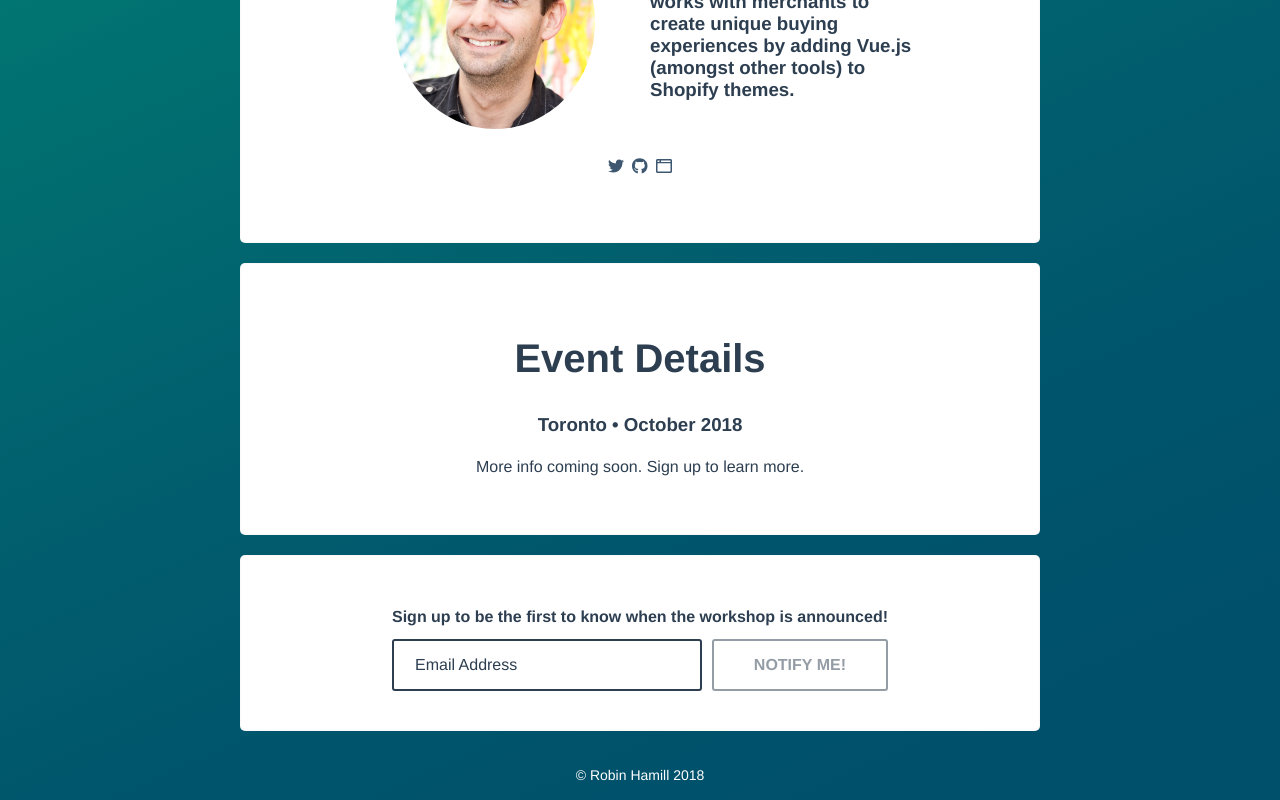
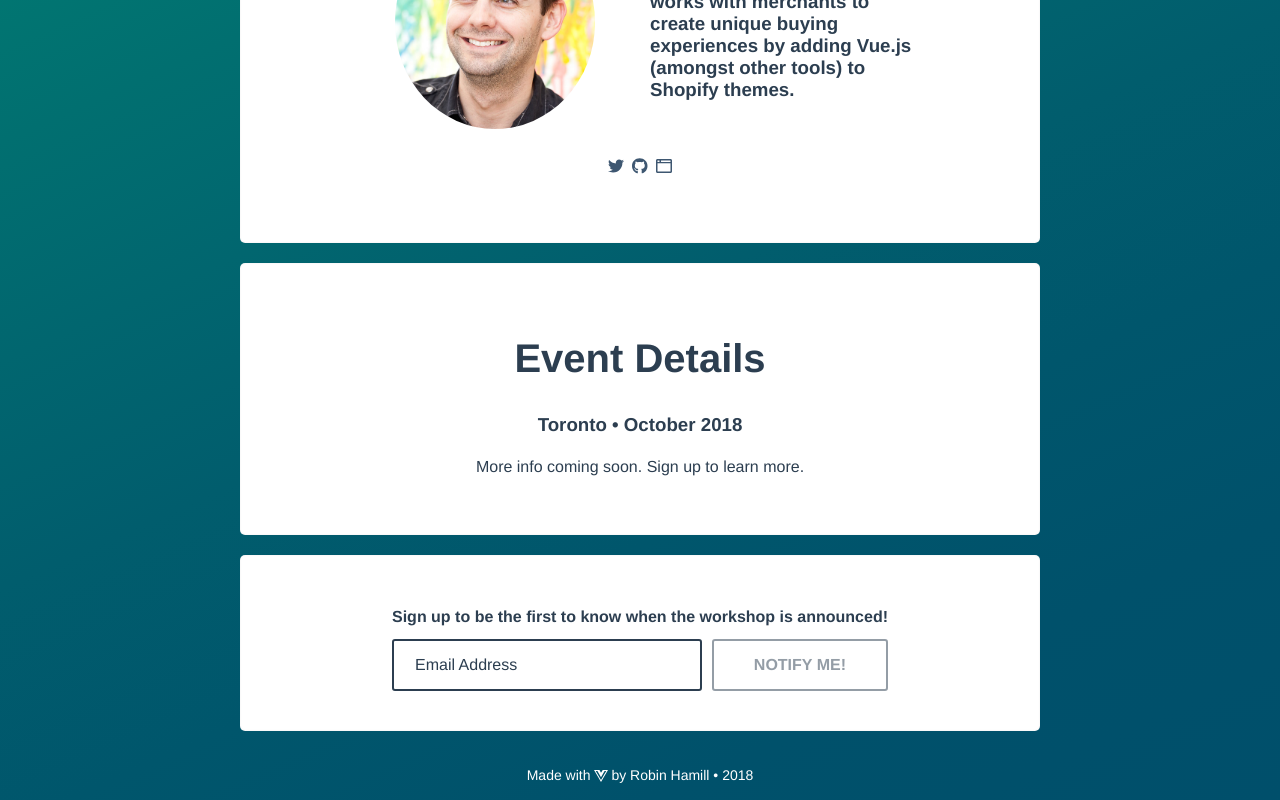
Before and after one commit to rbnhmll/vue-js-workshop, a Vue app: page /#/ in a window 1280 px wide. Shown: the part 2108-2908 px from the top of the page. Built offline with nearby package versions, Linux system fonts and the light colour scheme.

Commit message:
Update footer copy

```diff
--- a/src/components/VFooter.vue
+++ b/src/components/VFooter.vue
@@ -1,12 +1,17 @@
 <template>
   <footer>
-    <p>&copy; <a href="https://www.robinhamill.com">Robin Hamill</a> 2018</p>
+    <p><span>Made with <icon-vue /></span> by <a href="https://www.robinhamill.com">Robin Hamill</a> &bull; 2018</p>
   </footer>
 </template>
 
 <script>
+import IconVue from './icons/IconVue.vue';
+
 export default {
   name: 'VFooter',
+  components: {
+    IconVue,
+  },
 };
 </script>
 
@@ -18,4 +23,12 @@ footer
 
   a
     color inherit
+
+  svg
+    width 1em
+    margin-left 3px
+
+  span
+    display inline-flex
+    align-items center
 </style>
```
